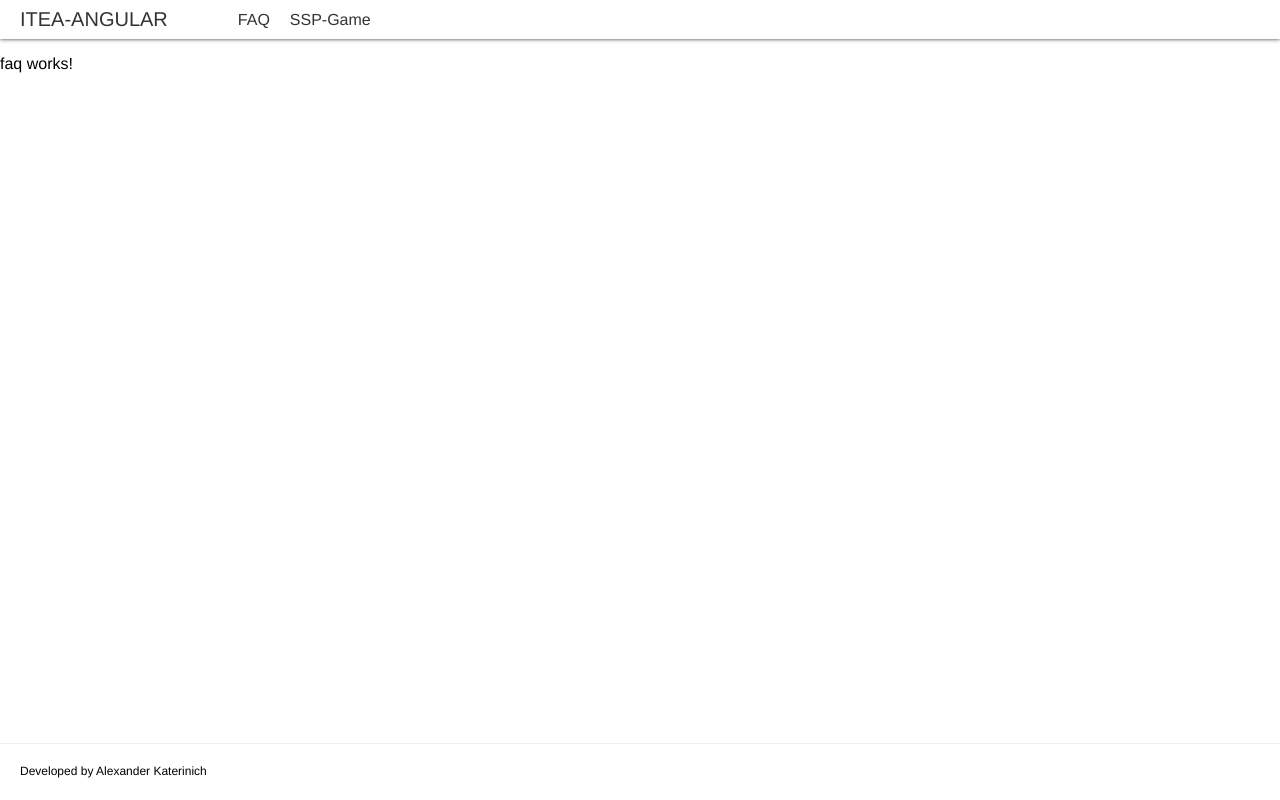
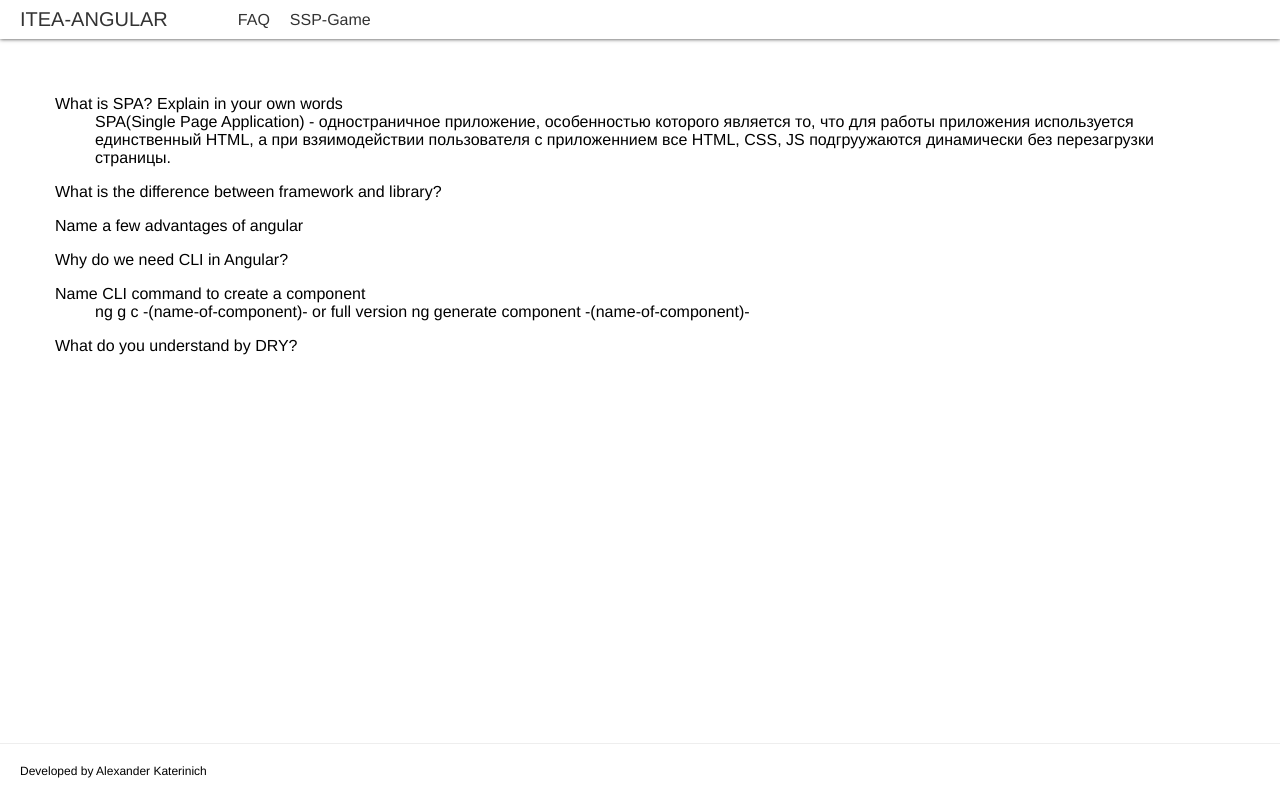
Before and after one commit to Pan1k/itea-angular, an Angular app: page /faq in a window 1280 px wide. Built offline with nearby package versions, Linux system fonts and the light colour scheme.

Commit message:
Adding faq questions and answers

```diff
--- a/src/app/app.component.html
+++ b/src/app/app.component.html
@@ -3,7 +3,9 @@
   <app-main-menu></app-main-menu>
 </header>
 <section>
-  <router-outlet></router-outlet>
+  <div class="inner">
+    <router-outlet></router-outlet>
+  </div>
 </section>
 <footer>
   <p>Developed by Alexander Katerinich</p>
--- a/src/app/app.component.scss
+++ b/src/app/app.component.scss
@@ -21,6 +21,12 @@ header {
 
 section {
   flex: 1 1 auto;
+
+  .inner {
+    max-width: 1170px;
+    padding: 40px 20px;
+    margin: 0 auto;
+  }
 }
 
 footer {
--- a/src/app/pages/faq/faq.component.html
+++ b/src/app/pages/faq/faq.component.html
@@ -1 +1,32 @@
-<p>faq works!</p>
+<div>
+  <dl>
+    <dt>What is SPA? Explain in your own words</dt>
+    <dd>
+      SPA(Single Page Application) - одностраничное приложение, особенностью которого является то, что
+      для работы приложения используется единственный HTML, а при взяимодействии
+      пользователя с приложеннием все HTML, CSS, JS подгруужаются динамически без перезагрузки страницы.
+    </dd>
+  </dl>
+  <dl>
+    <dt>What is the difference between framework and library?</dt>
+    <dd>
+
+    </dd>
+  </dl>
+  <dl>
+    <dt>Name a few advantages of angular</dt>
+    <dd></dd>
+  </dl>
+  <dl>
+    <dt>Why do we need CLI in Angular?</dt>
+    <dd></dd>
+  </dl>
+  <dl>
+    <dt>Name CLI command to create a component</dt>
+    <dd>ng g c -(name-of-component)- or full version ng generate component -(name-of-component)-</dd>
+  </dl>
+  <dl>
+    <dt>What do you understand by DRY?</dt>
+    <dd></dd>
+  </dl>
+</div>
```
